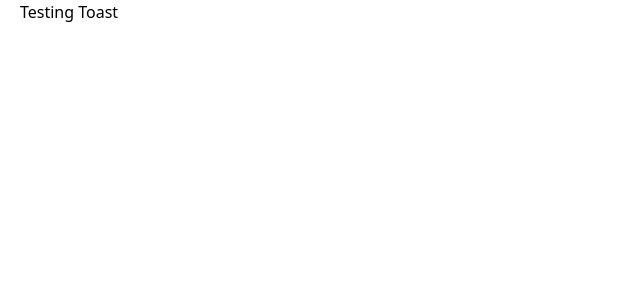
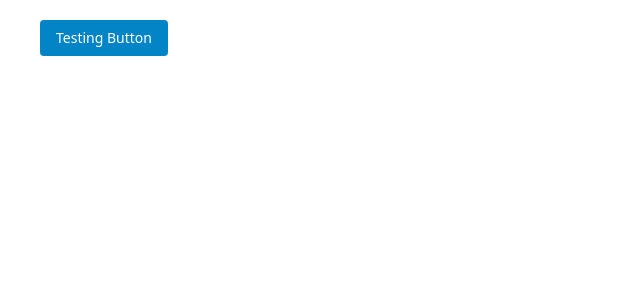
Before and after one commit to NyanLinHtoo/LearningReact, a React (Vite) app: page / in a window 1280 px wide. Shown: the top 300 px of the page, without its empty margins (0-640 px from the left). Built offline with nearby package versions, Linux system fonts and the light colour scheme.

Commit message:
creating buttons using headlessUi

```diff
--- a/package.json
+++ b/package.json
@@ -10,6 +10,7 @@
     "preview": "vite preview"
   },
   "dependencies": {
+    "@headlessui/react": "^2.0.4",
     "react": "^18.2.0",
     "react-dom": "^18.2.0",
     "sonner": "^1.4.41"
--- a/src/App.tsx
+++ b/src/App.tsx
@@ -1,14 +1,13 @@
-import { Toaster, toast } from "sonner";
+import { Toaster } from "sonner";
 import Alert from "./components/Alert";
+import Buttons from "./components/Buttons";
 
 function App() {
   return (
     <div className="pl-5">
       <Toaster position="top-right" richColors />
       <Alert>
-        <button onClick={() => toast.success("Testing Toast")}>
-          Testing Toast
-        </button>
+        <Buttons colorType="error" />
       </Alert>
     </div>
   );
--- a/src/components/Alert.tsx
+++ b/src/components/Alert.tsx
@@ -5,7 +5,7 @@ interface Props {
 }
 
 const Alert = ({ children }: Props) => {
-  return <div>{children}</div>;
+  return <div className="p-5">{children}</div>;
 };
 
 export default Alert;
--- /dev/null
+++ b/src/components/Buttons.tsx
@@ -0,0 +1,39 @@
+import { Button } from "@headlessui/react";
+import { toast } from "sonner";
+
+interface Props {
+  colorType: "success" | "info" | "error" | "warning";
+}
+
+const Buttons = ({ colorType }: Props) => {
+  const handleClick = () => {
+    switch (colorType) {
+      case "success":
+        toast.success("Testing Toast");
+        break;
+      case "info":
+        toast.info("Testing Toast");
+        break;
+      case "error":
+        toast.error("Testing Toast");
+        break;
+      case "warning":
+        toast.warning("Testing Toast");
+        break;
+      default:
+    }
+  };
+
+  return (
+    // <button onClick={() => toast.success("Testing Toast")}>
+    //   Testing Toast
+    // </button>
+    <Button
+      className="rounded bg-sky-600 py-2 px-4 text-sm text-white data-[hover]:bg-sky-500 data-[active]:bg-sky-700"
+      onClick={handleClick}>
+      Testing Button
+    </Button>
+  );
+};
+
+export default Buttons;
```
